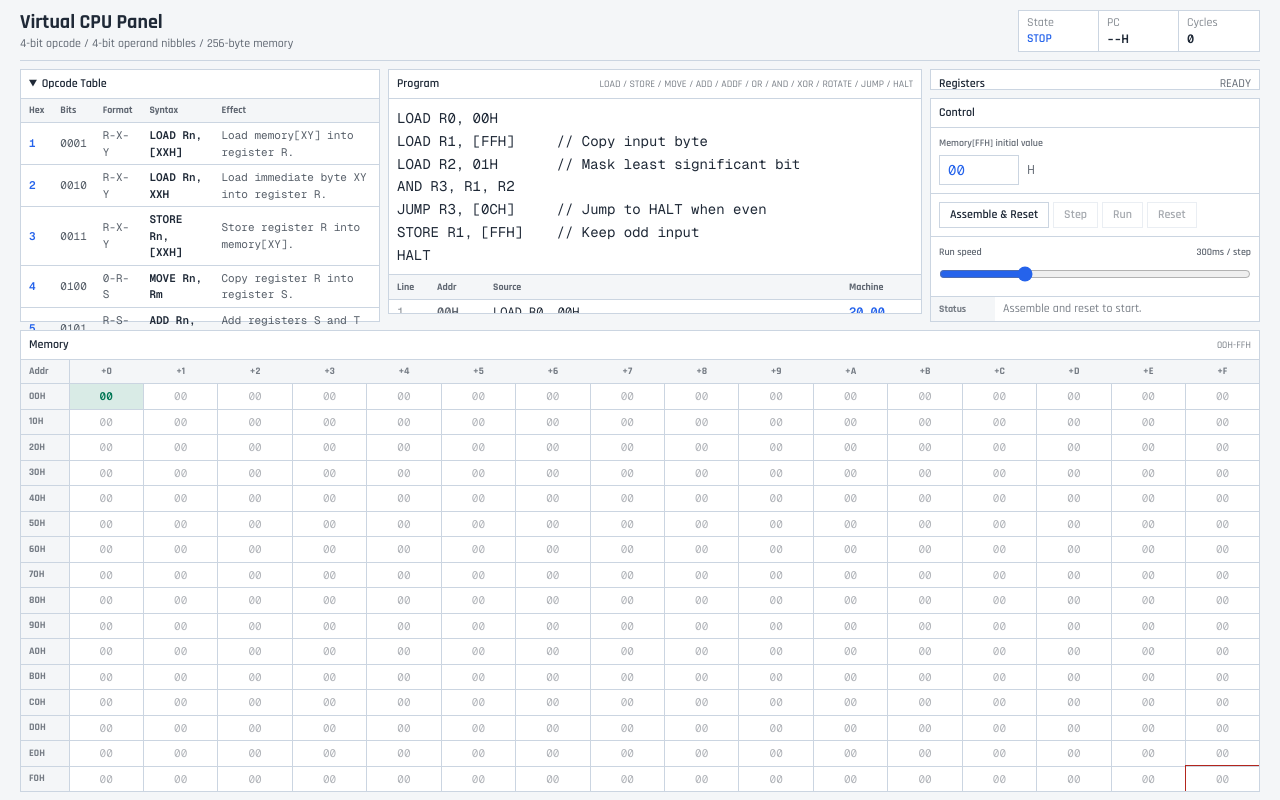
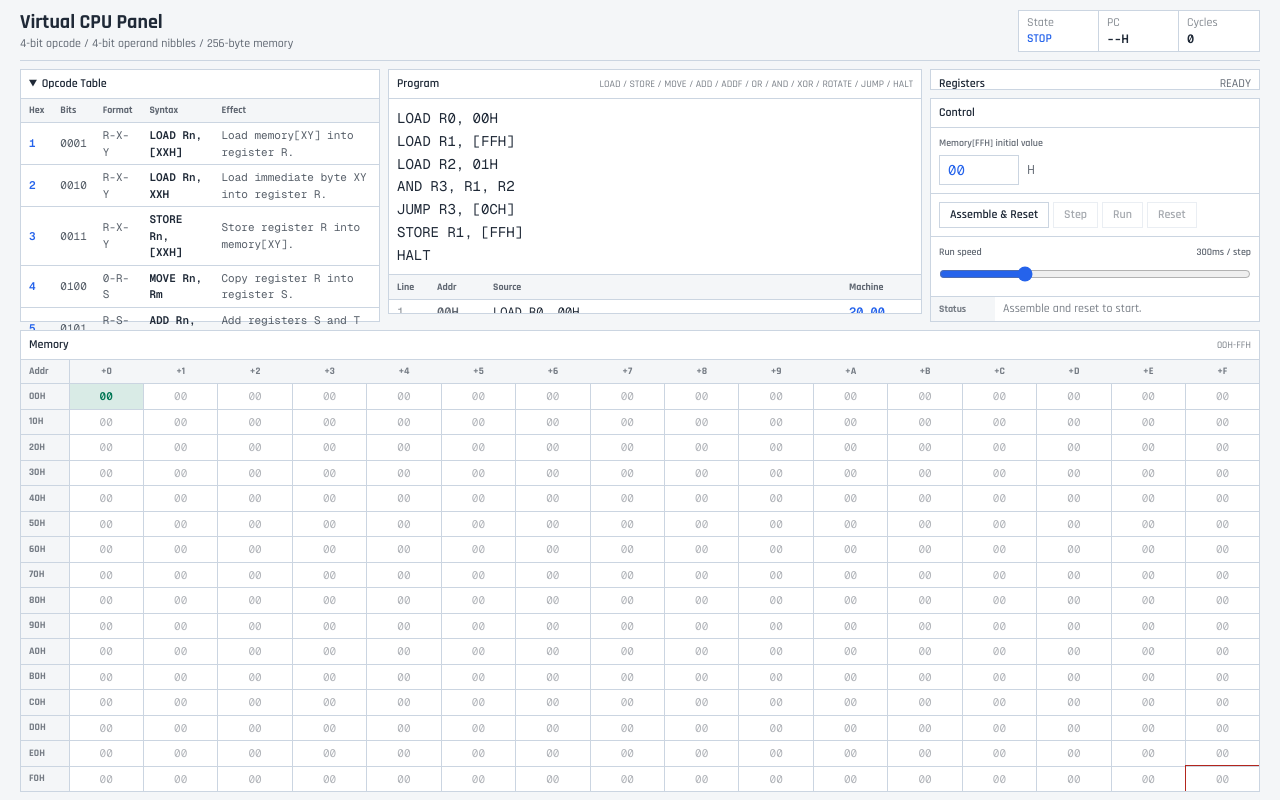
Before and after one commit to Stasshe/machine-language, a Next.js app: page / in a window 1280 px wide. Built offline with nearby package versions, Linux system fonts and the light colour scheme.

Commit message:
page.tsx を更新

```diff
--- a/src/app/page.tsx
+++ b/src/app/page.tsx
@@ -11,11 +11,11 @@ import { hexByte } from "@/lib/isa";
 import { createVM, step, type VMState } from "@/lib/vm";
 
 const DEFAULT_SOURCE = `LOAD R0, 00H
-LOAD R1, [FFH]     // Copy input byte
-LOAD R2, 01H       // Mask least significant bit
+LOAD R1, [FFH]
+LOAD R2, 01H
 AND R3, R1, R2
-JUMP R3, [0CH]     // Jump to HALT when even
-STORE R1, [FFH]    // Keep odd input
+JUMP R3, [0CH]
+STORE R1, [FFH]
 HALT`;
 
 function stateLabel(vm: VMState | null, running: boolean): string {
```
